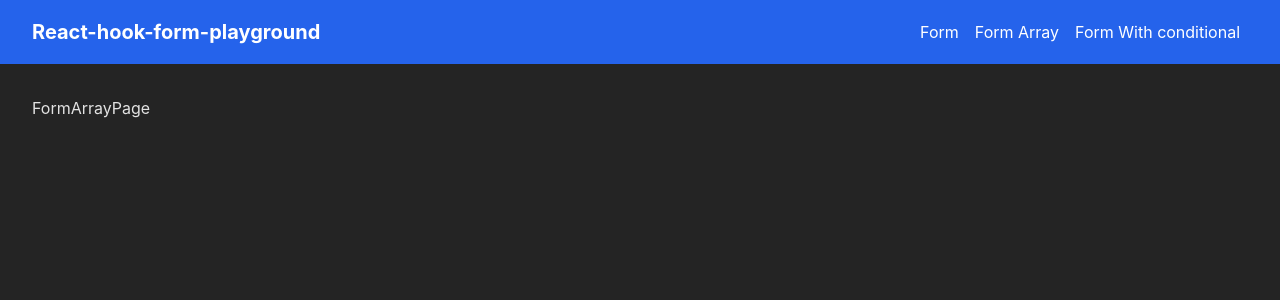
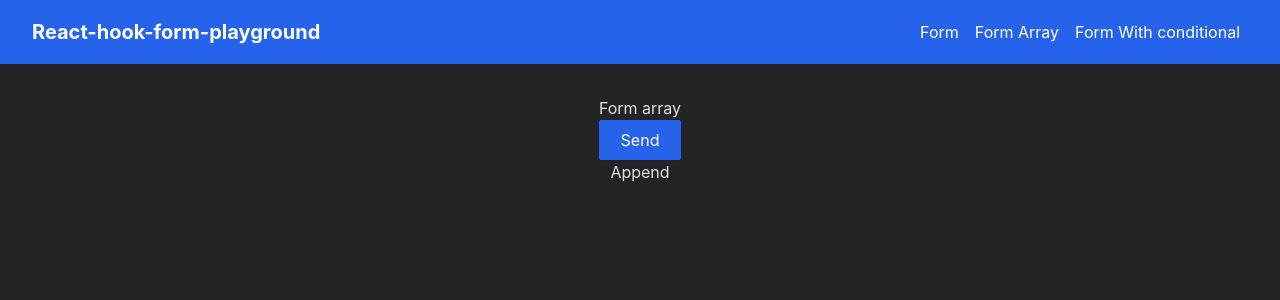
Before and after one commit to jmarc00s/react-hook-form-playground, a React (Vite) app: page /formArray in a window 1280 px wide. Shown: the top 300 px of the page. Built offline with nearby package versions, Linux system fonts and the light colour scheme.

Commit message:
Create formarray page

```diff
--- a/src/pages/FormArray/index.tsx
+++ b/src/pages/FormArray/index.tsx
@@ -1,5 +1,46 @@
 import React from 'react';
+import { useFieldArray, useForm } from 'react-hook-form';
+
+interface FormProps {
+  value: string;
+}
 
 export const FormArrayPage = () => {
-  return <div>FormArrayPage</div>;
+  const { register, control, handleSubmit } = useForm();
+
+  const { fields, append } = useFieldArray({
+    name: 'test',
+    control,
+  });
+
+  const handleCreateField = () => {
+    append({ value: '' });
+  };
+
+  const onSubmit = (data: any) => console.log(data);
+
+  return (
+    <section className="flex flex-col items-center ">
+      <form onSubmit={handleSubmit(onSubmit)}>
+        <h1>Form array</h1>
+        <div className="flex flex-col">
+          {fields.map((field, index) => {
+            return (
+              <input
+                className="text-slate-800"
+                key={field.id}
+                type="text"
+                placeholder="Value"
+                {...register(`test.${index}.value` as const)}
+              />
+            );
+          })}
+        </div>
+        <button className="text-white bg-blue-600 rounded-sm shadow-sm px-4 py-2 w-full">
+          Send
+        </button>
+      </form>
+      <button onClick={handleCreateField}>Append</button>
+    </section>
+  );
 };
```
